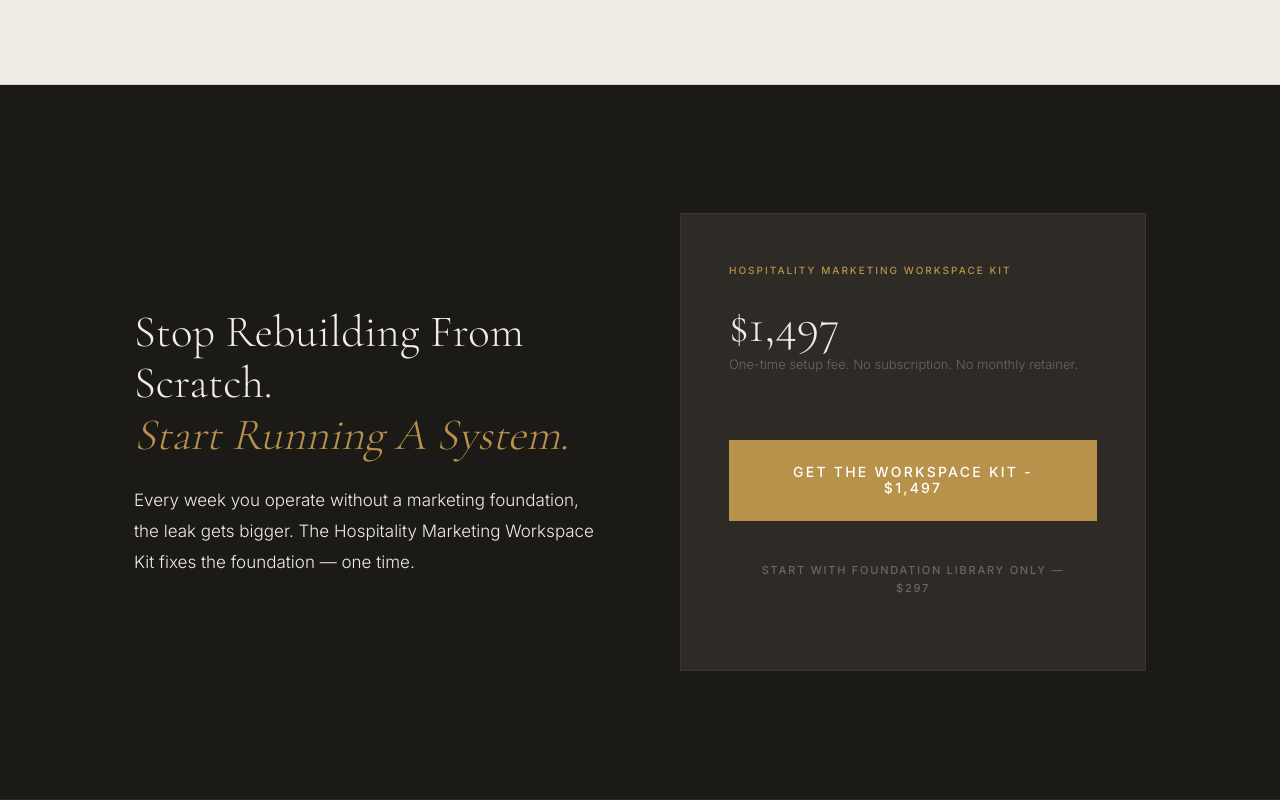
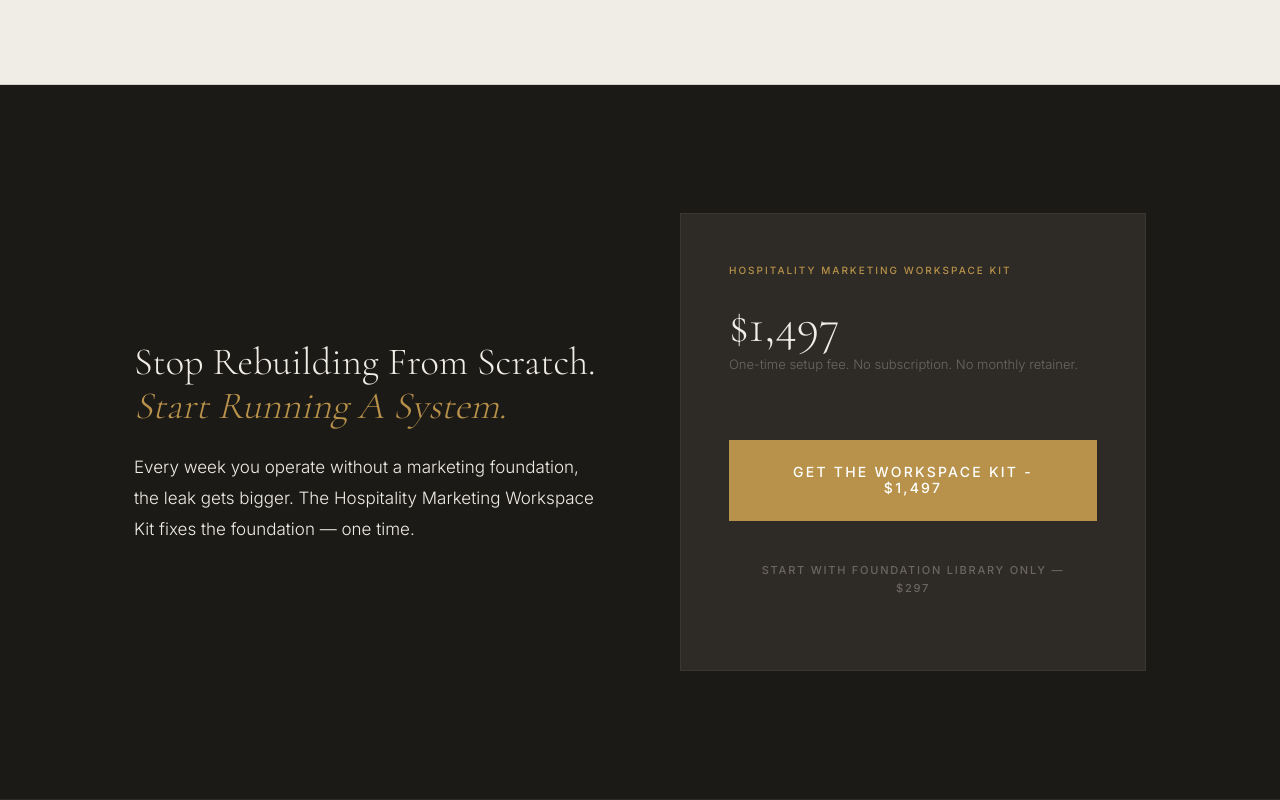
Before and after one commit to letsnavigatebmw/aperture-hospitality, a Next.js app: page /workplacekit in a window 1280 px wide. Shown: the part 3801-4601 px from the top of the page. Built offline with nearby package versions, Linux system fonts and the light colour scheme.

Commit message:
Fit 'Stop Rebuilding From Scratch. Start Running A System.' on one line: Reduce font size and remove line break

```diff
--- a/app/workplacekit/page.tsx
+++ b/app/workplacekit/page.tsx
@@ -223,8 +223,8 @@ export default function WorkplaceKitPage() {
         <div className="container">
           <div style={{ display: 'grid', gridTemplateColumns: '1fr 1fr', gap: '5rem', alignItems: 'center' }}>
             <div>
-              <h2 style={{ fontFamily: "'Cormorant Garamond',Georgia,serif", fontSize: 'clamp(2.25rem,3.5vw,3.25rem)', fontWeight: 300, lineHeight: 1.15, color: '#F0EDE6', marginBottom: '1.5rem' }}>
-                Stop Rebuilding From Scratch.<br/><em style={{ fontStyle: 'italic', color: 'var(--brass)' }}>Start Running A System.</em>
+              <h2 style={{ fontFamily: "'Cormorant Garamond',Georgia,serif", fontSize: 'clamp(1.75rem,3vw,2.75rem)', fontWeight: 300, lineHeight: 1.15, color: '#F0EDE6', marginBottom: '1.5rem' }}>
+                Stop Rebuilding From Scratch. <em style={{ fontStyle: 'italic', color: 'var(--brass)' }}>Start Running A System.</em>
               </h2>
               <p style={{ fontSize: '1.0625rem', fontWeight: 300, lineHeight: 1.8, color: '#F0EDE6' }}>
                 Every week you operate without a marketing foundation, the leak gets bigger. The Hospitality Marketing Workspace Kit fixes the foundation — one time.
```
